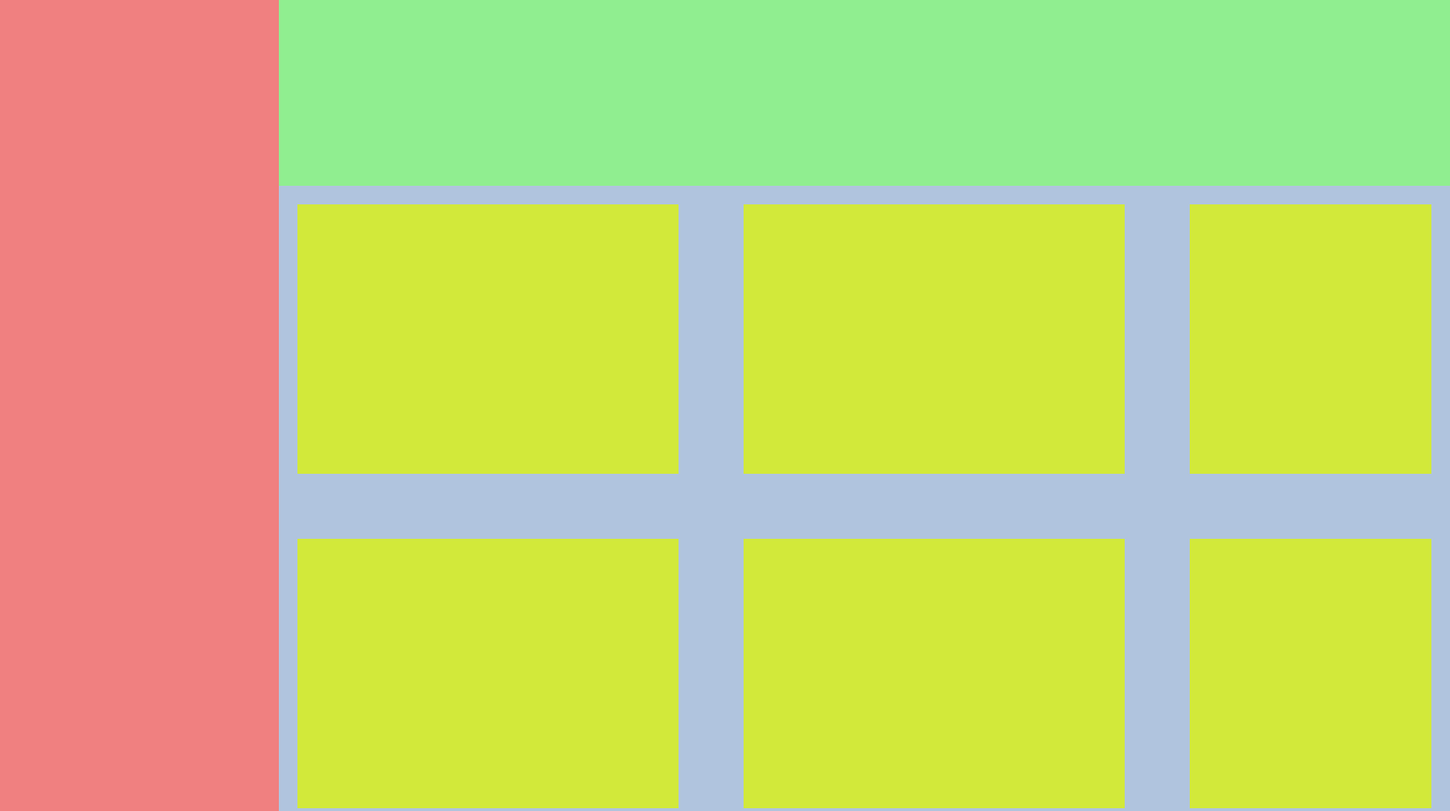
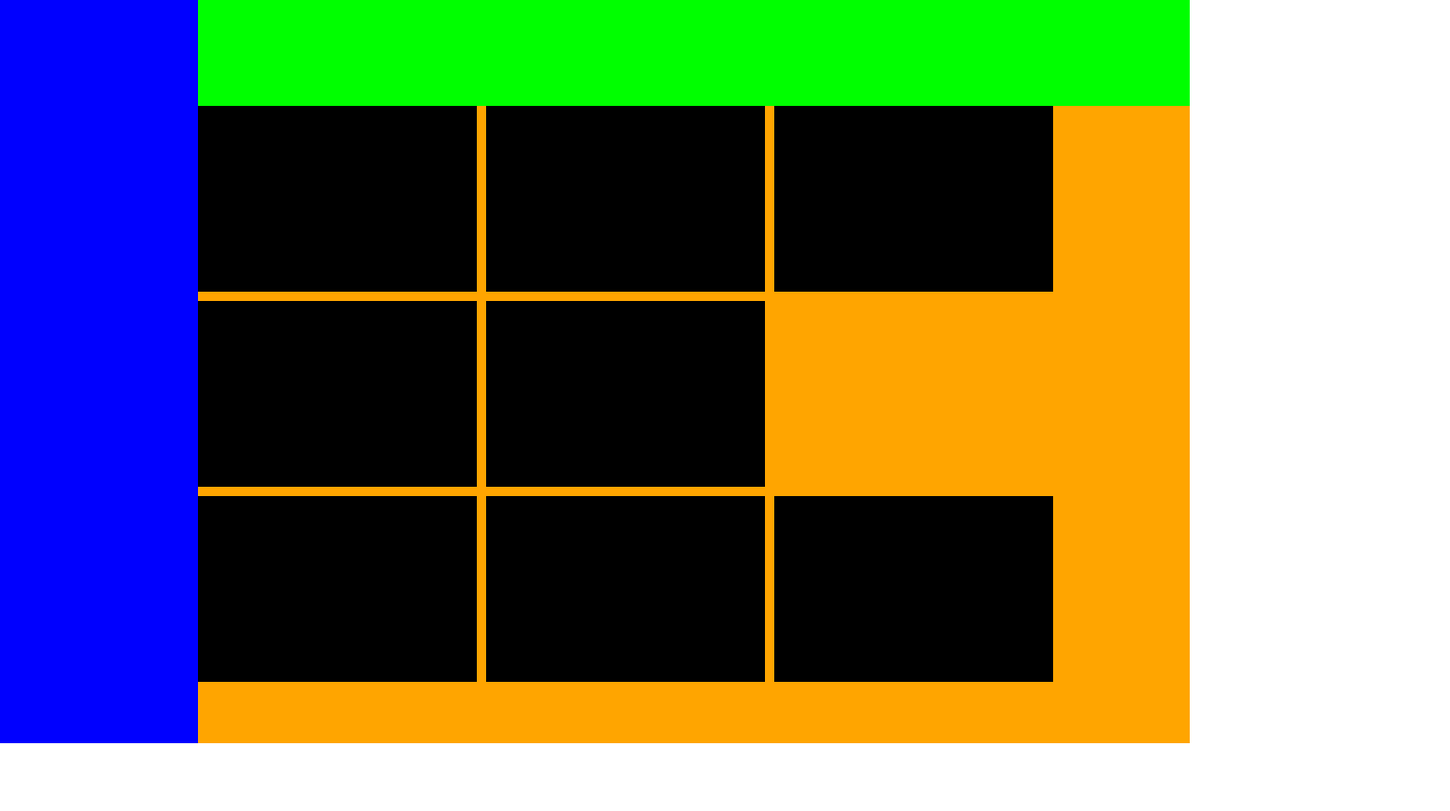
Before and after one commit to AbdullahBoreny/admin-dashboard, a plain HTML site: page index.html in a window 1280 px wide. Shown: the top 873 px of the page at 93% size, 1560 px wide, since content can reach past the window. After the commit the page ends 800 px from the top, so only its background shows below. Drawn offline with Linux system fonts and the light colour scheme.

Commit message:
editing the rows and columns

```diff
--- a/index.html
+++ b/index.html
@@ -7,16 +7,19 @@
     <title>Document</title>
 </head>
 <body>
-
-    <div class="sidebar"></div>
-    <div class="header"></div>
-    <div class="main">
-        <div class="page"></div>
-        <div class="page"></div>
-        <div class="page3"></div>
-        <div class="page"></div>
-        <div class="page"></div>
-        <div class="page6"></div>
-    </div>
+    <div class= "container">
+        <div id = "sidebar"></div>
+        <div id = "header"></div>
+       <div class="main">
+              <div class="page1"></div>
+              <div class="page2"></div>
+              <div class="page3"></div>
+              <div class="page4"></div>
+              <div class="page5"></div>
+              <div class="page6"></div>
+              <div class="page7"></div>
+              <div class="page8"></div>
+          </div>
+      </div>
 </body>
 </html>
--- a/style.css
+++ b/style.css
@@ -1,51 +1,82 @@
-html,
-body {
-    margin: 0;
-    height: 50vh;
-    box-sizing: border-box;
 
-}
-
-body {
-
-    box-sizing: border-box;
-    display: grid;
-    grid-template-columns: repeat(3, 300px);
-    grid-template-rows: repeat(3, 200px);
-
+html,body {
+    margin :0;
+    height: 100vh;
 }
 
 
+.container {
+    display:grid;
+    height: 100vh;
+     grid-template-columns: 0.2fr 1fr;
 
-.sidebar {
-    background-color: lightcoral;
-    grid-row: 1/5;
-}
+     grid-template-rows: 0.5fr 1fr 1fr 1fr;
+      grid-template-areas:
+        "sidebar header header header"
+        "sidebar main main main"
+        "sidebar main main main"
+        "sidebar main main main"
 
-.header {
-    background-color: lightgreen;
-    grid-column: 2/5;
-}
 
-.main {
-    box-sizing: border-box;
-    background-color: lightsteelblue;
-    grid-row-end: span 3;
-    grid-column-end: span 3;
-    display: grid;
-    grid-template-columns: 450px 450px 300px;
-    grid-template-rows: 330px 330px 330px;
-    gap: 30px;
 
-}
 
-.main>.page {
-    background-color: #d2e93a;
-    margin: 20px;
 
-}
-.page3, .page6 {
-    background-color: #d2e93a;
-    margin: 20px;
 
-}
+
+
+  }
+
+  #sidebar {
+    background:blue;
+    grid-area:sidebar;
+  }
+  #header {
+    background:lime;
+    grid-area:header;
+  }
+  .main {
+     grid-area:main;
+    background:orange;
+    display:grid;
+
+    gap:10px;
+    grid-template-columns: repeat(4,300px);
+     grid-template-rows: repeat(4,200px);
+     grid-template-areas:
+       "page1 page2 page7"
+       "page3 page4 ."
+       "page5 page6 page8"
+
+  }
+  .page1 {
+    background:black;
+    grid-area:page1;
+  }
+  .page2 {
+    background:black;
+    grid-area:page2;
+  }
+  .page3 {
+    grid-area:page3;
+    background:black;
+  }
+  .page4 {
+    grid-area:page4;
+    background:black;
+  }
+  .page5 {
+    grid-area:page5;
+    background:black;
+  }
+  .page6 {
+    grid-area:page6;
+    background:black;
+  }
+  .page7 {
+    grid-area:page7;
+    background:black;
+  }
+  .page8 {
+    grid-area:page8;
+    background:black;
+  }
```
